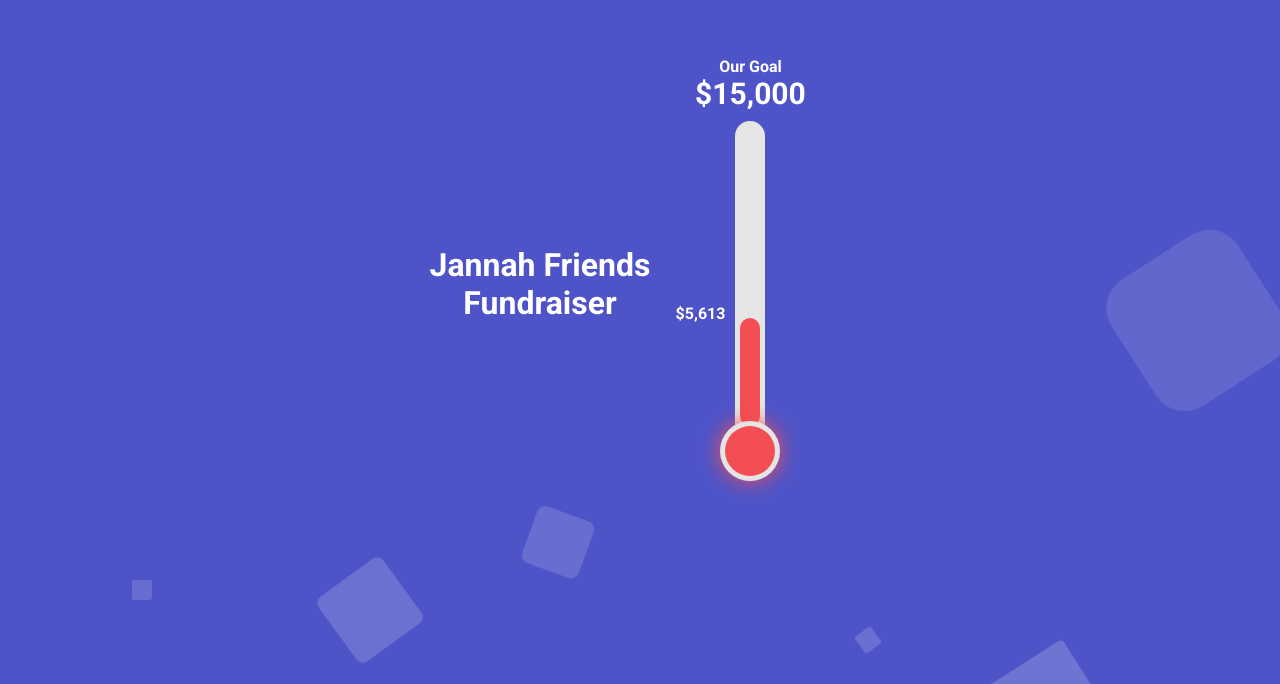
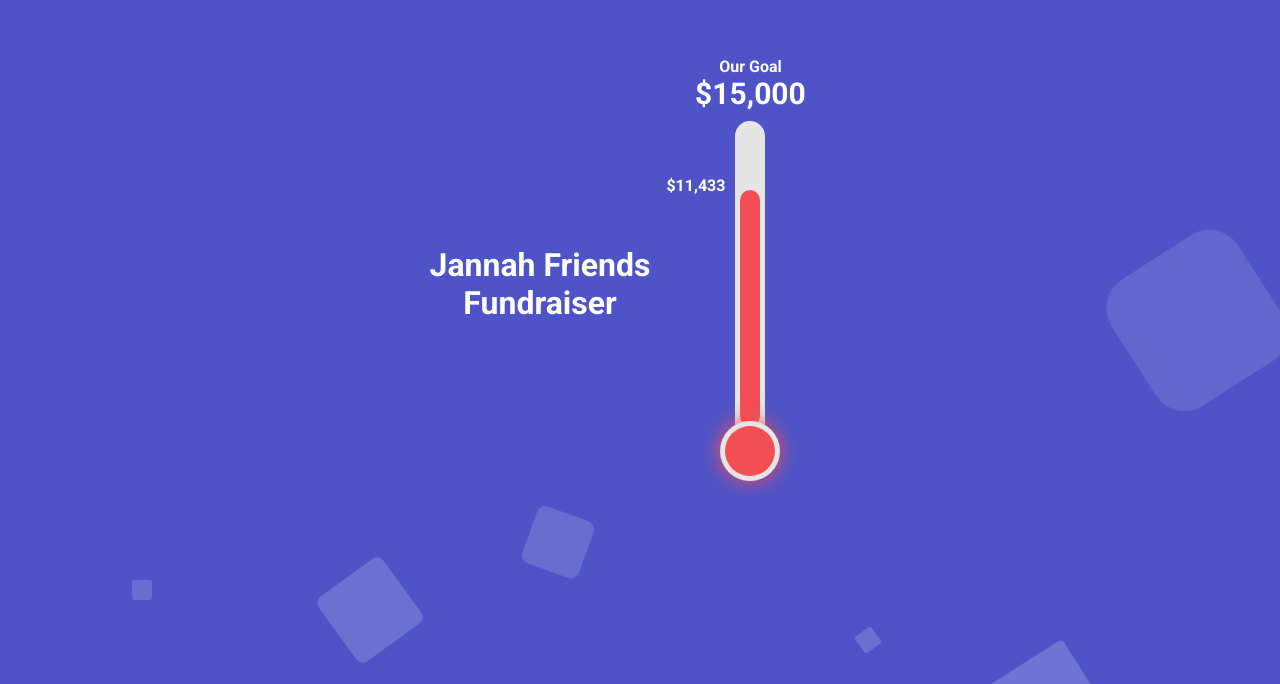
Before and after one commit to Waldorfio/donation-tracker, a plain HTML site: page index.html in a window 1280 px wide. Shown: the part 116-800 px from the top of the page. Drawn offline with Linux system fonts and the light colour scheme.

Commit message:
Update tracker

```diff
--- a/index.html
+++ b/index.html
@@ -275,7 +275,7 @@
         height: 0;
       }
       to {
-        height: 35%;
+        height: 76%;
       }
     }
 
@@ -299,7 +299,7 @@
   </style>
     <script>
       function myFunction() {
-        let number = 5613;
+        let number = 11433;
         let string = '$' + number.toString().replace(/\B(?=(\d{3})+(?!\d))/g, ",")
         let percentage = number/15000
         document.getElementById("changeme").innerHTML = string;
@@ -326,7 +326,7 @@
     <strong>Our Goal</strong>
     <strong class="goal">$15,000</strong>
     <span class="glass">
-        <strong id="changeme" class="total" style="bottom: 35%"></strong>
+        <strong id="changeme" class="total" style="bottom: 76%"></strong>
         <span class="amount"></span>
     </span>
     <div class="bulb">
```
